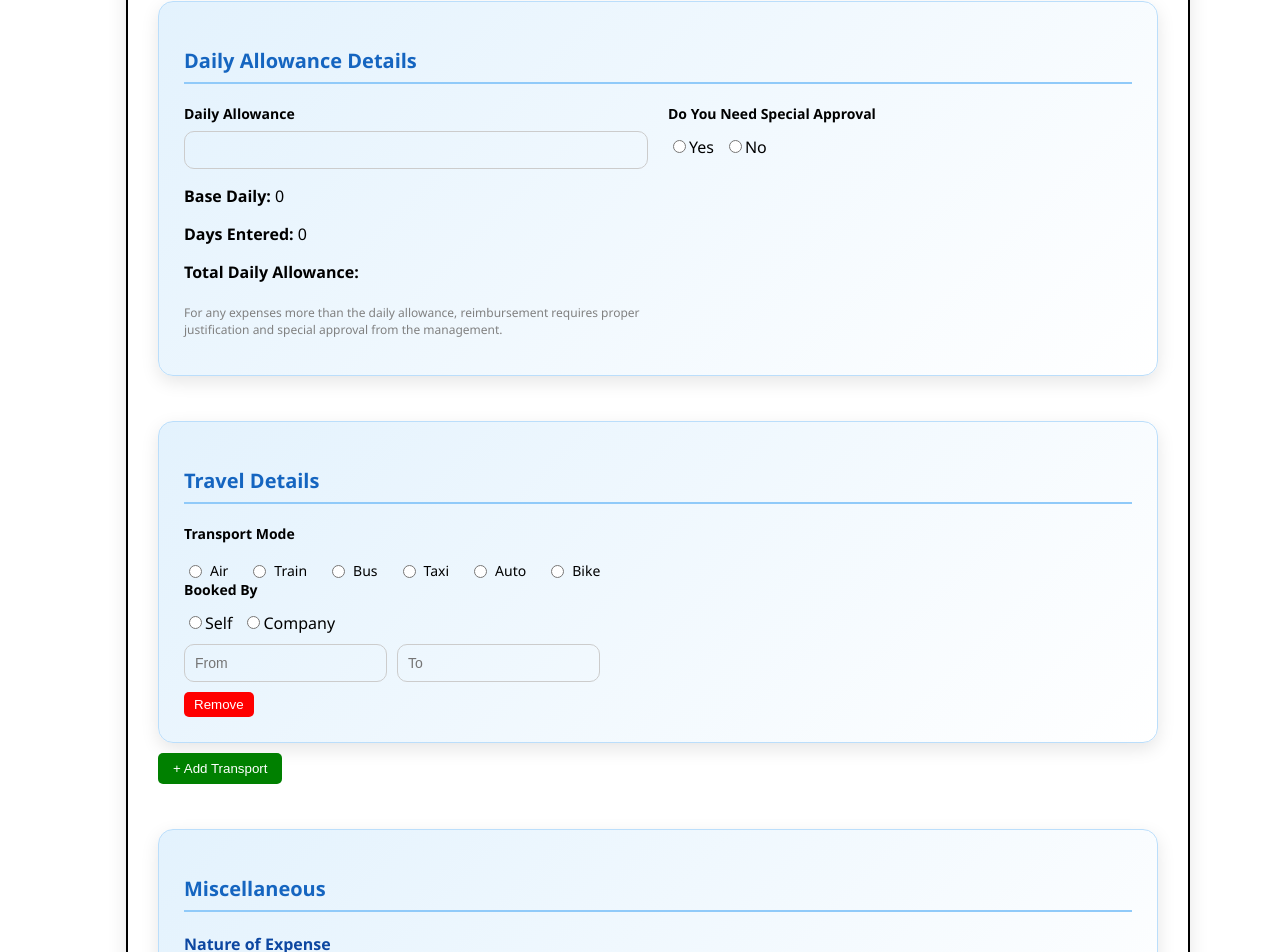
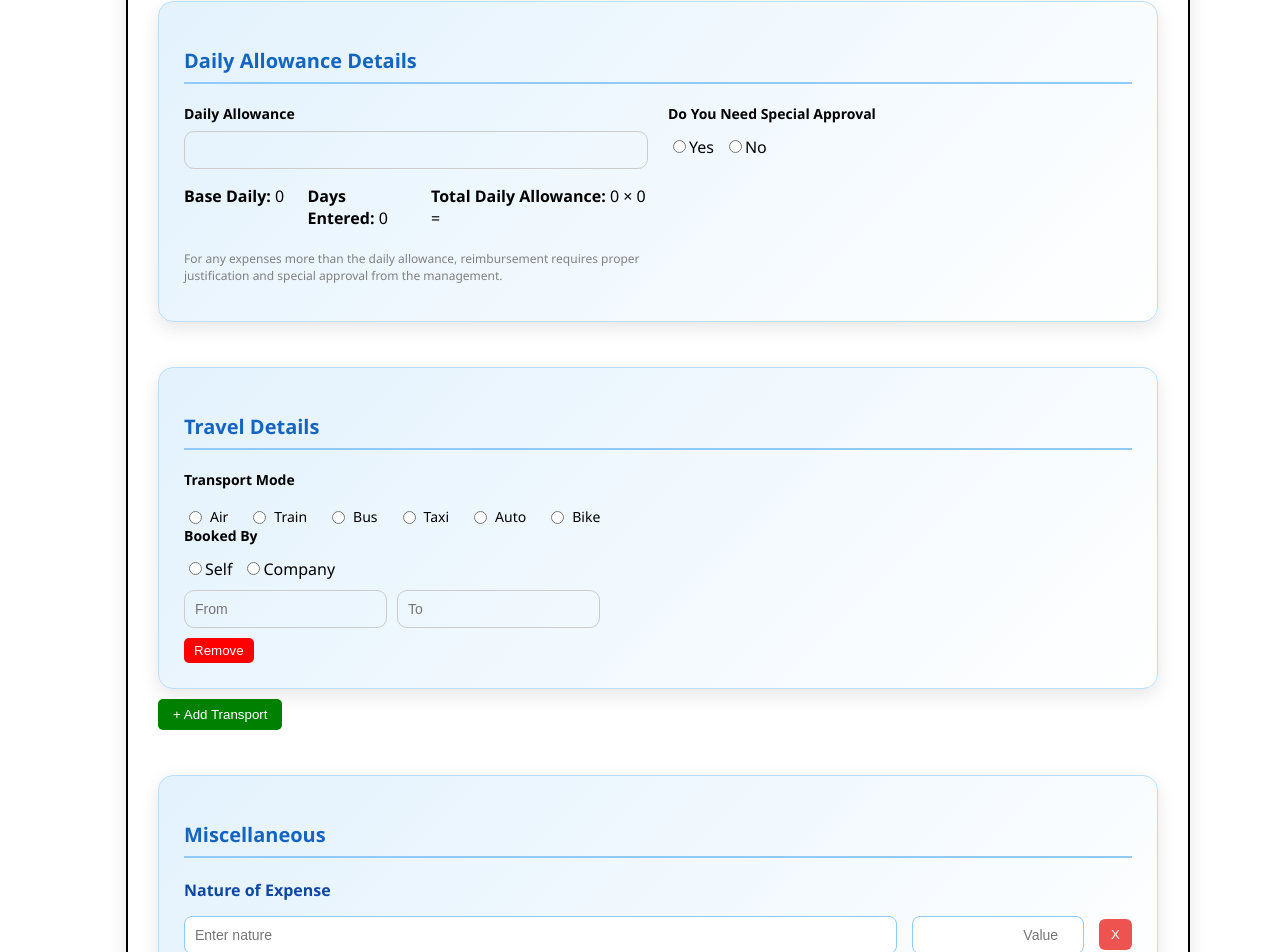
Before and after one commit to Santhoshmk30/Kccottrell, a React (Create React App) app: page /request in a window 1280 px wide. Shown: the part 1117-2069 px from the top of the page. Built offline with nearby package versions, Linux system fonts and the light colour scheme.

Commit message:
Update Requestform.js

```diff
--- a/src/Components/Requestform.js
+++ b/src/Components/Requestform.js
@@ -976,11 +976,12 @@ useEffect(() => {
           readOnly
           style={styles.input1}
         />
-          <div>
+        <div style={{ display: "grid", gridTemplateColumns: "1fr 1fr 2fr", gap: "15px" }}>
   <p><b>Base Daily:</b> {allowances[formData.designation]?.[getTier(formData.place)]?.daily ?? 0}</p>
   <p><b>Days Entered:</b> {formData.days ?? 0}</p>
-  <p><b>Total Daily Allowance:</b> {formData.dailyAllowance ?? 0}</p>
+  <p><b>Total Daily Allowance:</b> {allowances[formData.designation]?.[getTier(formData.place)]?.daily ?? 0} × {formData.days ?? 0} = {formData.dailyAllowance ?? 0}</p>
 </div>
+
 
         <p style={{ fontSize: "12px", color: "gray", marginTop: "5px" }}>
           For any expenses more than the daily allowance, reimbursement requires
```
